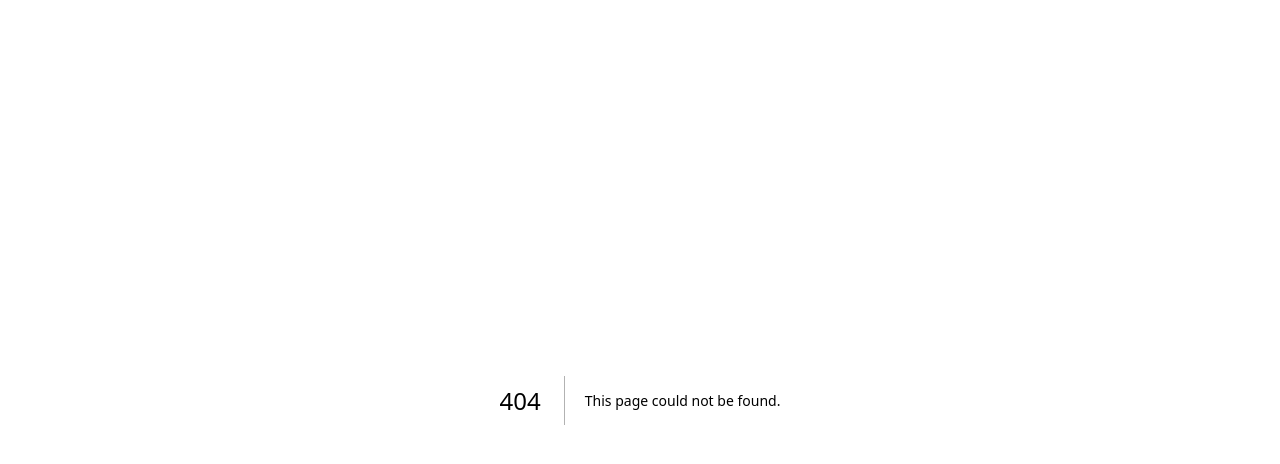
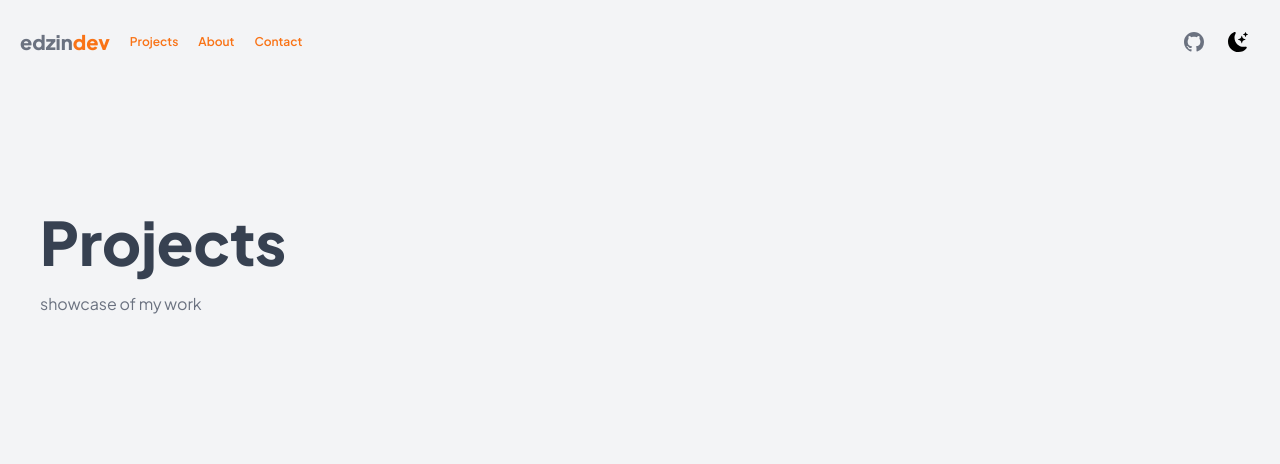
Before and after one commit to slmeduardo/portfolio, a Next.js app: page /projects in a window 1280 px wide. Before the commit this address had no page. Shown: the top 464 px of the page. Built offline with nearby package versions, Linux system fonts and the light colour scheme.

Commit message:
project started

```diff
--- a/package.json
+++ b/package.json
@@ -16,8 +16,10 @@
     "eslint": "8.33.0",
     "eslint-config-next": "13.1.6",
     "next": "13.1.6",
+    "next-themes": "^0.2.1",
     "react": "18.2.0",
     "react-dom": "18.2.0",
+    "react-icons": "^4.7.1",
     "typescript": "4.9.5"
   }
 }
--- /dev/null
+++ b/postcss.config.js
@@ -0,0 +1,6 @@
+module.exports = {
+  plugins: {
+    tailwindcss: {},
+    autoprefixer: {},
+  },
+}
--- /dev/null
+++ b/src/components/Header.tsx
@@ -0,0 +1,52 @@
+import { useState, useEffect } from "react"
+import { useTheme } from "next-themes"
+import { BsFillSunFill, BsFillMoonStarsFill, BsGithub } from "react-icons/bs"
+import Link from "next/link"
+
+export default function Home() {
+  const { systemTheme, theme, setTheme } = useTheme()
+  const [mounted, setMounted] = useState(false)
+
+  useEffect(() => {
+    setMounted(true)
+  }, [])
+
+  if (!mounted) return null
+  const currentTheme = theme === "system" ? systemTheme : theme
+
+  return (
+    <header className="flex justify-between dark:text-gray-300 p-5 items-center">
+      <div className="flex items-center">
+        <h1 className="text-xl font-bold cursor-pointer">
+          <Link href="/">
+            edzin
+            <span className="text-orange-500">dev</span>
+          </Link>
+        </h1>
+        <ul className="text-orange-500 text-xs font-semibold flex ml-5 gap-5">
+          <li className="hover:text-orange-400 cursor-pointer">
+            <Link href="/projects">Projects</Link>
+          </li>
+          <li className="hover:text-orange-400 cursor-pointer">About</li>
+          <li className="hover:text-orange-400 cursor-pointer">Contact</li>
+        </ul>
+      </div>
+      <div className="flex items-center">
+        <div className="p-3">
+          <BsGithub size={20} />
+        </div>
+        <button>
+          {currentTheme === "dark" ? (
+            <button className="p-3" onClick={() => setTheme("light")}>
+              <BsFillSunFill size={20} />
+            </button>
+          ) : (
+            <button className="p-3" onClick={() => setTheme("dark")}>
+              <BsFillMoonStarsFill size={20} color="black" />
+            </button>
+          )}
+        </button>
+      </div>
+    </header>
+  )
+}
--- a/src/pages/_app.tsx
+++ b/src/pages/_app.tsx
@@ -1,6 +1,11 @@
-import '@/styles/globals.css'
-import type { AppProps } from 'next/app'
+import "@/styles/globals.css"
+import type { AppProps } from "next/app"
+import { ThemeProvider } from "next-themes"
 
 export default function App({ Component, pageProps }: AppProps) {
-  return <Component {...pageProps} />
+  return (
+    <ThemeProvider enableSystem={true} attribute="class">
+      <Component {...pageProps} />
+    </ThemeProvider>
+  )
 }
--- a/src/pages/index.tsx
+++ b/src/pages/index.tsx
@@ -1,123 +1,63 @@
-import Head from 'next/head'
-import Image from 'next/image'
-import { Inter } from '@next/font/google'
-import styles from '@/styles/Home.module.css'
-
-const inter = Inter({ subsets: ['latin'] })
+import { IoDocumentTextOutline } from "react-icons/io5"
+import {
+  SiReact,
+  SiTypescript,
+  SiTailwindcss,
+  SiNextdotjs,
+  SiVisualstudiocode,
+  SiStyledcomponents,
+  SiFigma,
+} from "react-icons/si"
+import Header from "../components/Header"
 
 export default function Home() {
   return (
-    <>
-      <Head>
-        <title>Create Next App</title>
-        <meta name="description" content="Generated by create next app" />
-        <meta name="viewport" content="width=device-width, initial-scale=1" />
-        <link rel="icon" href="/favicon.ico" />
-      </Head>
-      <main className={styles.main}>
-        <div className={styles.description}>
-          <p>
-            Get started by editing&nbsp;
-            <code className={styles.code}>src/pages/index.tsx</code>
+    <div className="dark:bg-slate-900 bg-gray-100 h-screen text-gray-500">
+      <Header />
+      <section className="mx-10 my-32">
+        <div>
+          <h3 className="text-2xl dark:text-gray-400">Hello Folks! 👋</h3>
+          <h1 className="text-6xl text-gray-700 dark:text-gray-300 font-bold">
+            I'm Eduardo Cardoso
+          </h1>
+          <p className="mt-5 dark:text-gray-400">
+            a passionate front-end developer from Brazil.
           </p>
-          <div>
-            <a
-              href="https://vercel.com?utm_source=create-next-app&utm_medium=default-template&utm_campaign=create-next-app"
-              target="_blank"
-              rel="noopener noreferrer"
-            >
-              By{' '}
-              <Image
-                src="/vercel.svg"
-                alt="Vercel Logo"
-                className={styles.vercelLogo}
-                width={100}
-                height={24}
-                priority
-              />
-            </a>
+        </div>
+        <button className="bg-orange-500 hover:bg-orange-400 px-6 py-3 rounded-xl mt-10 font-semibold text-gray-200">
+          Get in touch
+        </button>
+        <div className="flex mt-3 gap-1 items-center font-semibold">
+          <IoDocumentTextOutline size={20} />
+          <p>Curriculum</p>
+        </div>
+        <div className="mt-32">
+          <p>experience with:</p>
+          <div className="flex gap-3 mt-3 dark:text-gray-400">
+            <div className="hover:text-[#26D9FD]">
+              <SiReact size={25} />
+            </div>
+            <div className="hover:text-[#2F74C0]">
+              <SiTypescript size={25} />
+            </div>
+            <div className="hover:text-[#01B7D6]">
+              <SiTailwindcss size={25} />
+            </div>
+            <div className="hover:text-[#F7CC5C]">
+              <SiStyledcomponents size={30} />
+            </div>
+            <div className="dark:hover:text-white hover:text-black border-r pr-3">
+              <SiNextdotjs size={25} />
+            </div>
+            <div className="hover:text-[#0071B2]">
+              <SiVisualstudiocode size={25} />
+            </div>
+            <div className="hover:text-[#EA4C1D]">
+              <SiFigma size={25} />
+            </div>
           </div>
         </div>
-
-        <div className={styles.center}>
-          <Image
-            className={styles.logo}
-            src="/next.svg"
-            alt="Next.js Logo"
-            width={180}
-            height={37}
-            priority
-          />
-          <div className={styles.thirteen}>
-            <Image
-              src="/thirteen.svg"
-              alt="13"
-              width={40}
-              height={31}
-              priority
-            />
-          </div>
-        </div>
-
-        <div className={styles.grid}>
-          <a
-            href="https://nextjs.org/docs?utm_source=create-next-app&utm_medium=default-template&utm_campaign=create-next-app"
-            className={styles.card}
-            target="_blank"
-            rel="noopener noreferrer"
-          >
-            <h2 className={inter.className}>
-              Docs <span>-&gt;</span>
-            </h2>
-            <p className={inter.className}>
-              Find in-depth information about Next.js features and&nbsp;API.
-            </p>
-          </a>
-
-          <a
-            href="https://nextjs.org/learn?utm_source=create-next-app&utm_medium=default-template&utm_campaign=create-next-app"
-            className={styles.card}
-            target="_blank"
-            rel="noopener noreferrer"
-          >
-            <h2 className={inter.className}>
-              Learn <span>-&gt;</span>
-            </h2>
-            <p className={inter.className}>
-              Learn about Next.js in an interactive course with&nbsp;quizzes!
-            </p>
-          </a>
-
-          <a
-            href="https://vercel.com/templates?framework=next.js&utm_source=create-next-app&utm_medium=default-template&utm_campaign=create-next-app"
-            className={styles.card}
-            target="_blank"
-            rel="noopener noreferrer"
-          >
-            <h2 className={inter.className}>
-              Templates <span>-&gt;</span>
-            </h2>
-            <p className={inter.className}>
-              Discover and deploy boilerplate example Next.js&nbsp;projects.
-            </p>
-          </a>
-
-          <a
-            href="https://vercel.com/new?utm_source=create-next-app&utm_medium=default-template&utm_campaign=create-next-app"
-            className={styles.card}
-            target="_blank"
-            rel="noopener noreferrer"
-          >
-            <h2 className={inter.className}>
-              Deploy <span>-&gt;</span>
-            </h2>
-            <p className={inter.className}>
-              Instantly deploy your Next.js site to a shareable URL
-              with&nbsp;Vercel.
-            </p>
-          </a>
-        </div>
-      </main>
-    </>
+      </section>
+    </div>
   )
 }
--- /dev/null
+++ b/src/pages/projects.tsx
@@ -0,0 +1,18 @@
+import Header from "../components/Header"
+
+export default function Home() {
+  return (
+    <div className="dark:bg-slate-900 bg-gray-100 h-screen text-gray-500">
+      <Header />
+      <section className="mx-10 my-32">
+        <div>
+          <h1 className="text-6xl text-gray-700 dark:text-gray-300 font-bold">
+            Projects
+          </h1>
+          <p className="mt-5 dark:text-gray-400">showcase of my work</p>
+        </div>
+      </section>
+      <section></section>
+    </div>
+  )
+}
--- a/src/styles/globals.css
+++ b/src/styles/globals.css
@@ -1,107 +1,5 @@
-:root {
-  --max-width: 1100px;
-  --border-radius: 12px;
-  --font-mono: ui-monospace, Menlo, Monaco, 'Cascadia Mono', 'Segoe UI Mono',
-    'Roboto Mono', 'Oxygen Mono', 'Ubuntu Monospace', 'Source Code Pro',
-    'Fira Mono', 'Droid Sans Mono', 'Courier New', monospace;
+@import url('https://fonts.googleapis.com/css2?family=Plus+Jakarta+Sans:wght@400;600;800&family=Poppins:ital,wght@0,400;0,800;1,600&display=swap');
 
-  --foreground-rgb: 0, 0, 0;
-  --background-start-rgb: 214, 219, 220;
-  --background-end-rgb: 255, 255, 255;
-
-  --primary-glow: conic-gradient(
-    from 180deg at 50% 50%,
-    #16abff33 0deg,
-    #0885ff33 55deg,
-    #54d6ff33 120deg,
-    #0071ff33 160deg,
-    transparent 360deg
-  );
-  --secondary-glow: radial-gradient(
-    rgba(255, 255, 255, 1),
-    rgba(255, 255, 255, 0)
-  );
-
-  --tile-start-rgb: 239, 245, 249;
-  --tile-end-rgb: 228, 232, 233;
-  --tile-border: conic-gradient(
-    #00000080,
-    #00000040,
-    #00000030,
-    #00000020,
-    #00000010,
-    #00000010,
-    #00000080
-  );
-
-  --callout-rgb: 238, 240, 241;
-  --callout-border-rgb: 172, 175, 176;
-  --card-rgb: 180, 185, 188;
-  --card-border-rgb: 131, 134, 135;
-}
-
-@media (prefers-color-scheme: dark) {
-  :root {
-    --foreground-rgb: 255, 255, 255;
-    --background-start-rgb: 0, 0, 0;
-    --background-end-rgb: 0, 0, 0;
-
-    --primary-glow: radial-gradient(rgba(1, 65, 255, 0.4), rgba(1, 65, 255, 0));
-    --secondary-glow: linear-gradient(
-      to bottom right,
-      rgba(1, 65, 255, 0),
-      rgba(1, 65, 255, 0),
-      rgba(1, 65, 255, 0.3)
-    );
-
-    --tile-start-rgb: 2, 13, 46;
-    --tile-end-rgb: 2, 5, 19;
-    --tile-border: conic-gradient(
-      #ffffff80,
-      #ffffff40,
-      #ffffff30,
-      #ffffff20,
-      #ffffff10,
-      #ffffff10,
-      #ffffff80
-    );
-
-    --callout-rgb: 20, 20, 20;
-    --callout-border-rgb: 108, 108, 108;
-    --card-rgb: 100, 100, 100;
-    --card-border-rgb: 200, 200, 200;
-  }
-}
-
-* {
-  box-sizing: border-box;
-  padding: 0;
-  margin: 0;
-}
-
-html,
-body {
-  max-width: 100vw;
-  overflow-x: hidden;
-}
-
-body {
-  color: rgb(var(--foreground-rgb));
-  background: linear-gradient(
-      to bottom,
-      transparent,
-      rgb(var(--background-end-rgb))
-    )
-    rgb(var(--background-start-rgb));
-}
-
-a {
-  color: inherit;
-  text-decoration: none;
-}
-
-@media (prefers-color-scheme: dark) {
-  html {
-    color-scheme: dark;
-  }
-}
+@tailwind base;
+@tailwind components;
+@tailwind utilities;
--- /dev/null
+++ b/tailwind.config.js
@@ -0,0 +1,20 @@
+/** @type {import('tailwindcss').Config} */
+module.exports = {
+  content: [
+    "./app/**/*.{js,ts,jsx,tsx}",
+    "./pages/**/*.{js,ts,jsx,tsx}",
+    "./components/**/*.{js,ts,jsx,tsx}",
+
+    // Or if using `src` directory:
+    "./src/**/*.{js,ts,jsx,tsx}",
+  ],
+  darkMode: 'class',
+  theme: {
+    extend: {},
+    fontFamily: {
+      sans: ['Plus Jakarta Sans', 'sans-serif'],
+      heading: ['Poppins', 'sans-serif']
+    }
+  },
+  plugins: [],
+}
```
Also changed, not shown: 1 other file (tests, documents, lock files or other folders).
